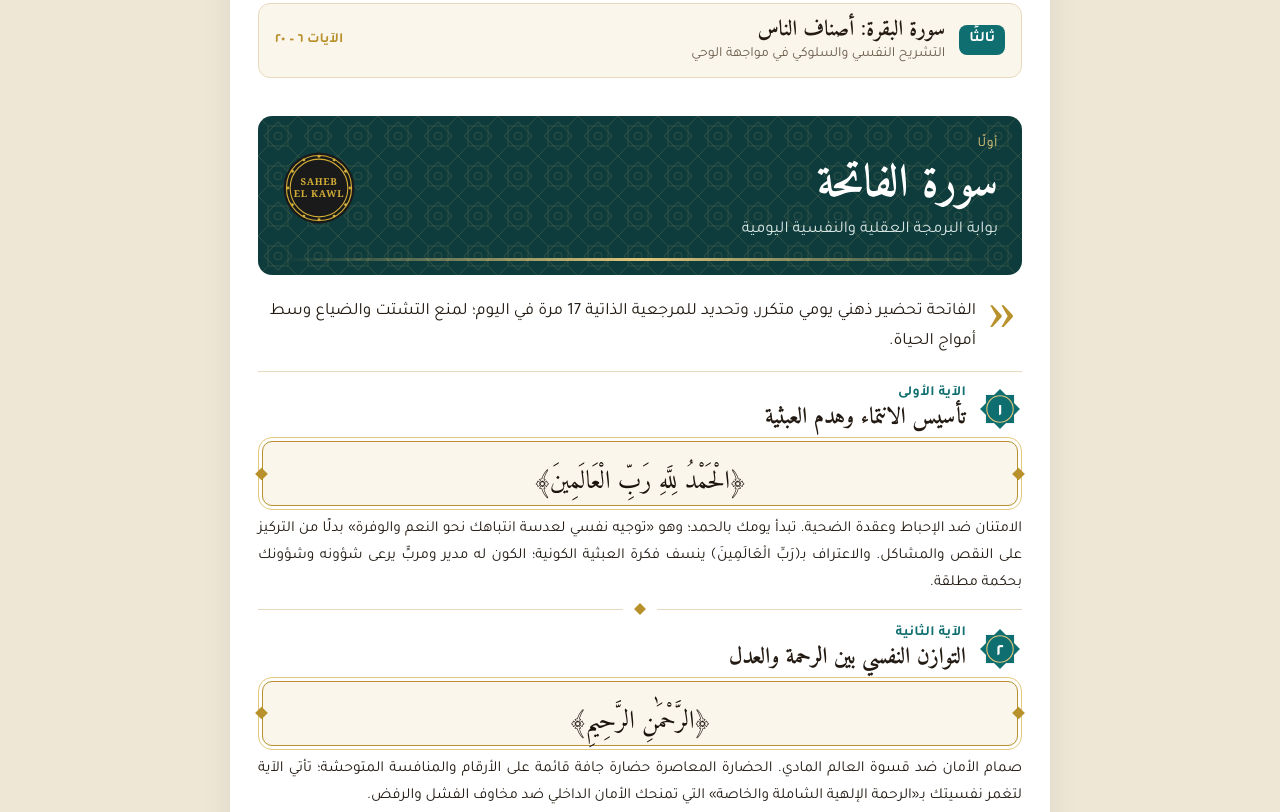
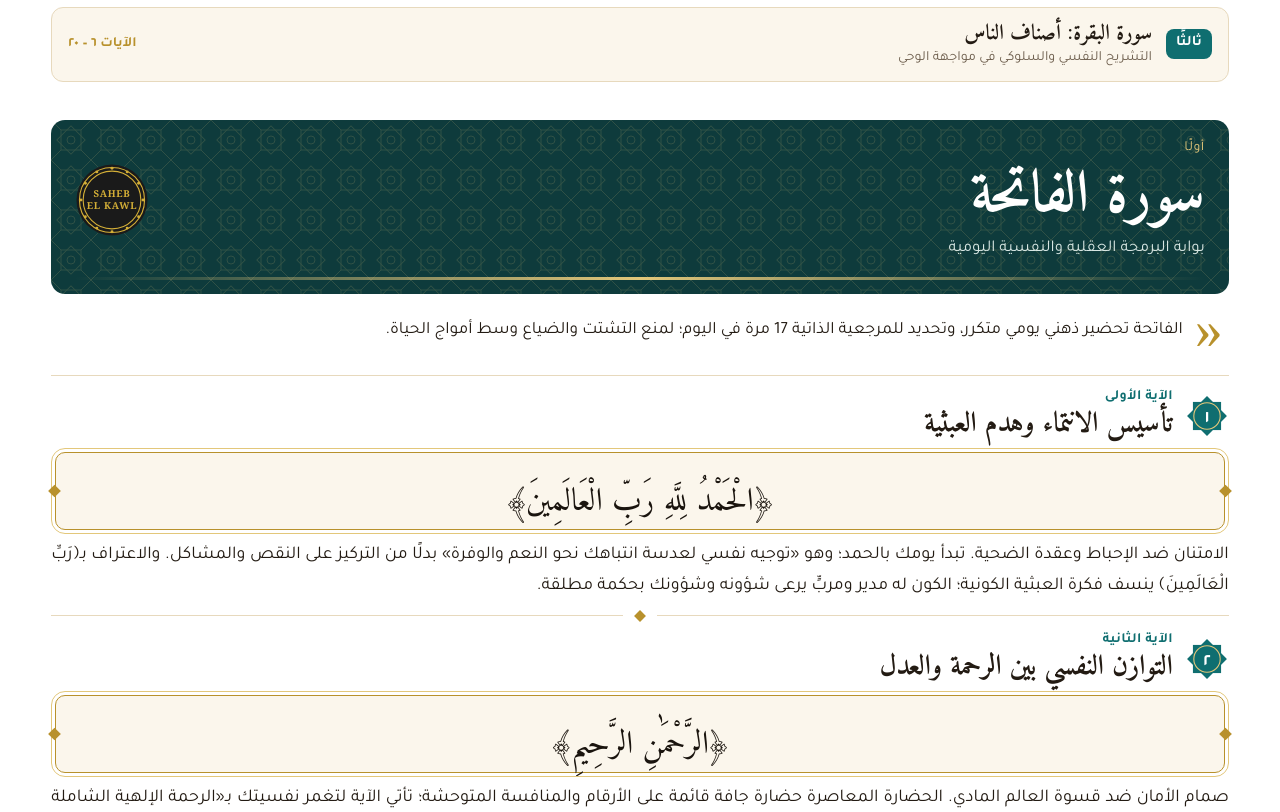
Before and after one commit to saheb-el-kawl-media/tadabbur, a plain HTML site: page index.html in a window 1280 px wide. Shown: the part 925-1737 px from the top of the page. Drawn offline with Linux system fonts and the light colour scheme.

Commit message:
Add files via upload

```diff
--- a/index.html
+++ b/index.html
@@ -111,13 +111,22 @@ p.ex{margin:0 0 6px;text-align:justify}
 .dl{display:inline-block;margin-top:16px;background:var(--gold);color:#fff;text-decoration:none;font-weight:700;padding:9px 20px;border-radius:999px}
 /* ---------- screen layout ---------- */
 @media screen{
-  html{background:#efe7d6}
-  body{max-width:820px;margin:0 auto;background:#fff;padding:0 0 30px;box-shadow:0 0 30px rgba(0,0,0,.08)}
-  .book{padding:0 28px}
+  html,body{background:#fff}
+  body{margin:0;padding:0 0 30px}
+  .cover .cv{min-height:78vh}
+  .book{max-width:1440px;margin:0 auto;padding:0 4vw}
   .chapter{padding-top:28px}
   .chapter + .chapter{border-top:3px double var(--gold);margin-top:24px}
   .end{margin-bottom:10px}
   .totop{position:fixed;bottom:16px;left:16px;background:var(--night);color:var(--gold-l);text-decoration:none;border-radius:999px;padding:8px 14px;font-weight:700;font-size:11pt;box-shadow:0 3px 10px rgba(0,0,0,.2)}
+}
+@media screen and (min-width:1100px){
+  body{font-size:13.5pt}
+  .ayah{font-size:24pt}
+  .mast h1{font-size:44pt}
+  .sh h2{font-size:21pt}
+  .card p{font-size:12.5pt}
+  .step p{font-size:12pt}
 }
 @media screen and (max-width:640px){
   body{font-size:11.5pt}
```
